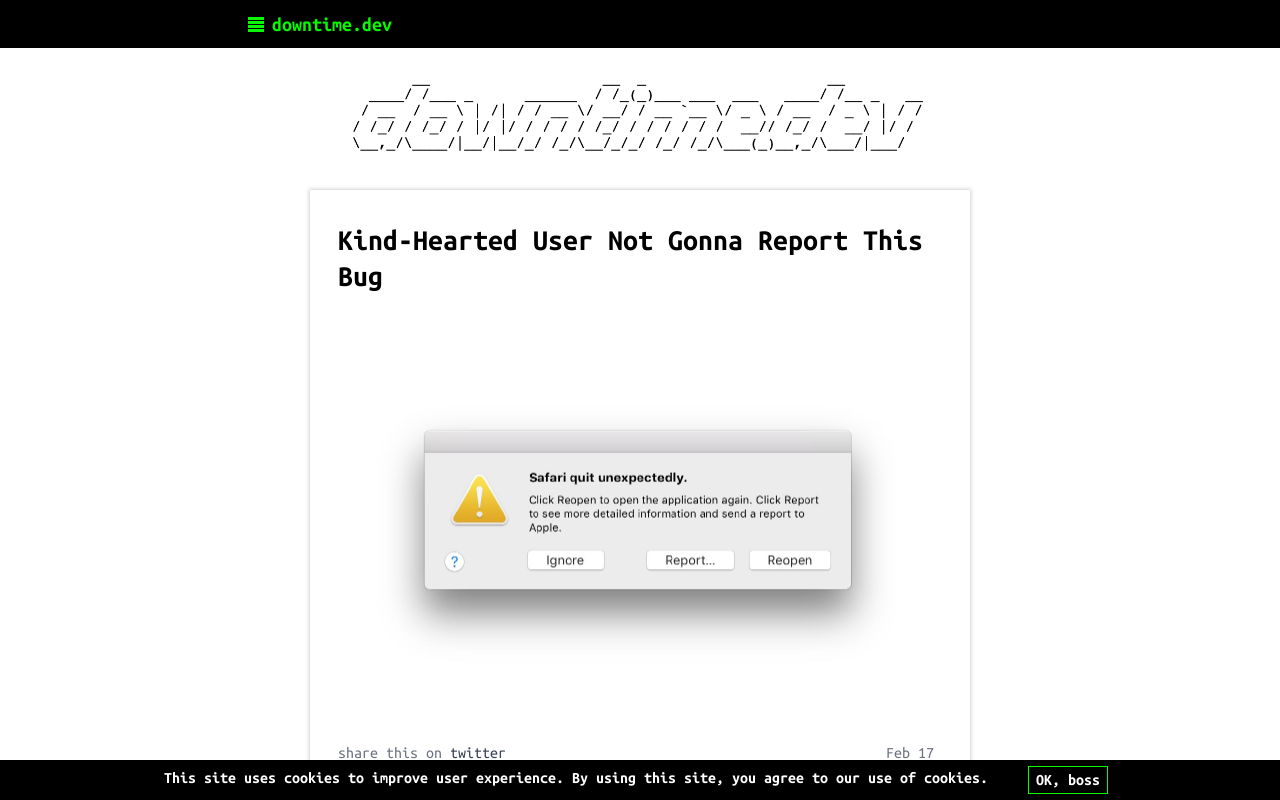
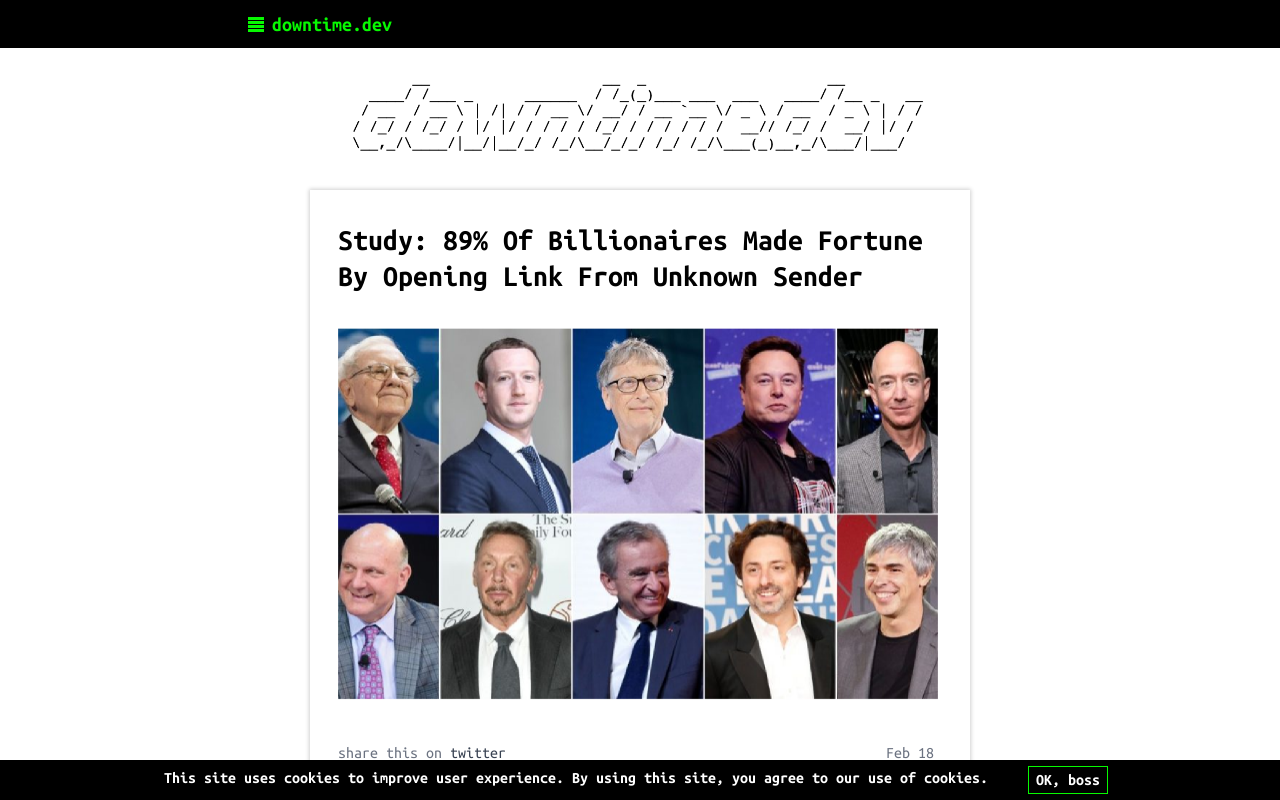
Before and after one commit to gravitational/downtime, a Next.js app: page / in a window 1280 px wide. Shown: the top 800 px of the page. Built offline with nearby package versions, Linux system fonts and the light colour scheme; no server answers.

Commit message:
add joke

```diff
--- a/data/jokes.ts
+++ b/data/jokes.ts
@@ -293,6 +293,15 @@
     pubDate: new Date(2022, 1, 17),
     anchor: 10035,
   },
+  {
+    smoker: "Study:",
+    headline:
+      "89% Of Billionaires Made Fortune By Opening Link From Unknown Sender",
+    image: "/assets/images/billionaires@2x.png",
+    twitterImage: "pic.twitter.com/TlYmU7TQU3",
+    pubDate: new Date(2022, 1, 18),
+    anchor: 10036,
+  },
 ];
 
 //sorted into order by MOST RECENT DATE FIRST
--- a/twitter.html
+++ b/twitter.html
@@ -1,11 +1,11 @@
 <blockquote class="twitter-tweet">
   <p lang="und" dir="ltr">
-    hi <a href="https://t.co/aawMAqCWAE">pic.twitter.com/aawMAqCWAE</a>
+    hi <a href="https://t.co/TlYmU7TQU3">pic.twitter.com/TlYmU7TQU3</a>
   </p>
   &mdash; Sam777 (@Sam77757865973)
   <a
-    href="https://twitter.com/Sam77757865973/status/1494313528924196866?ref_src=twsrc%5Etfw"
-    >February 17, 2022</a
+    href="https://twitter.com/Sam77757865973/status/1494675508247908355?ref_src=twsrc%5Etfw"
+    >February 18, 2022</a
   >
 </blockquote>
 <script
```
Also changed, not shown: public/assets/images/billionaires@2x.png (added).
